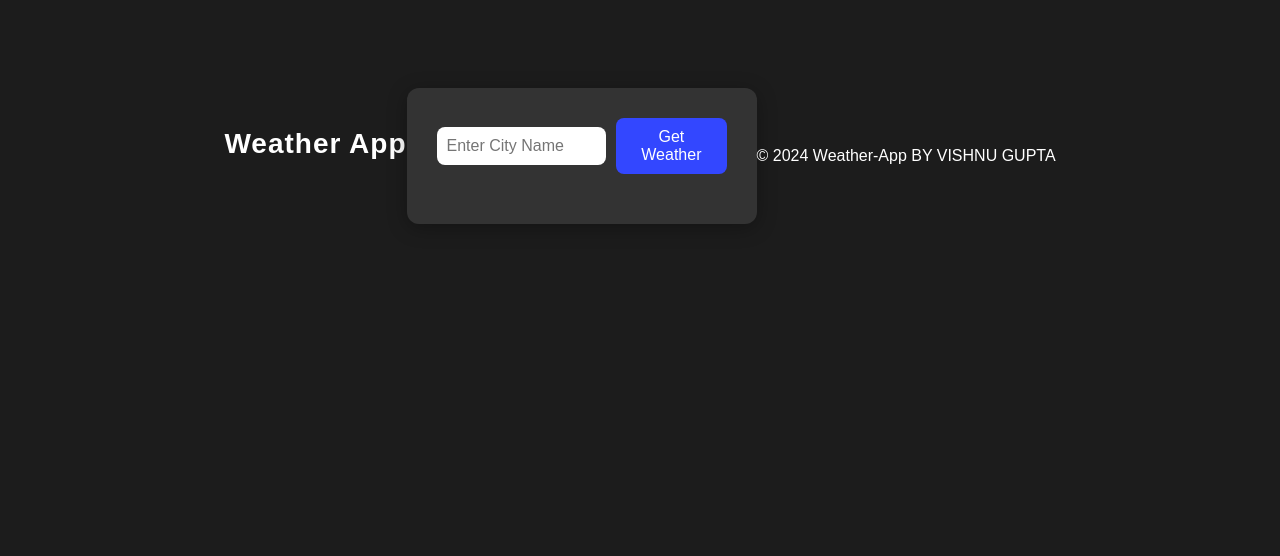
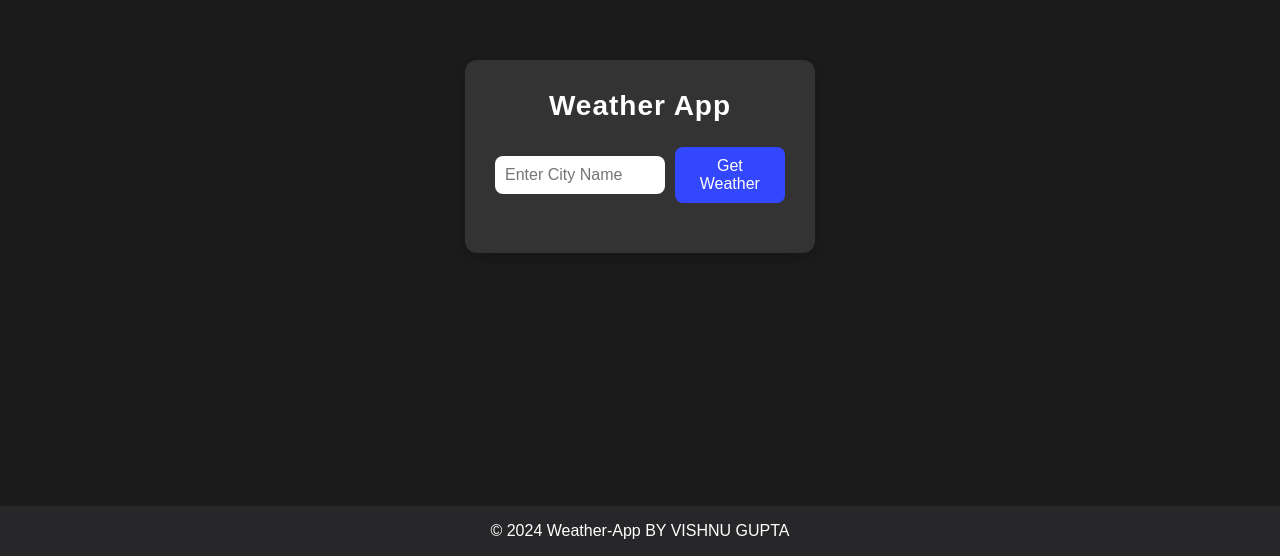
Before and after one commit to Vishnugupta2711/weather-app, a plain HTML site: page index.html in a window 1280 px wide. Shown: the part 244-800 px from the top of the page. Drawn offline with Linux system fonts and the light colour scheme.

Commit message:
final commit

```diff
--- a/index.html
+++ b/index.html
@@ -7,21 +7,18 @@
     <link rel="stylesheet" href="style.css">
 </head>
 <body>
-
-    <h1 class="text-center text-white py-4 bg-zinc-800 cursor-pointer">Weather App</h1>
-
     <div class="container">
+        <h1>Weather App</h1>
         <div class="input-section">
             <input type="text" id="cityInput" placeholder="Enter City Name" />
             <button id="getWeatherBtn">Get Weather</button>
         </div>
-        <div class="weather-data" id="weatherData"></div>
+        <div class="weather-data" id="weatherData">
+        </div>
     </div>
-
     <footer class="bg-zinc-800 text-white text-center py-4">
-         © 2024 Weather-App BY VISHNU GUPTA
+        © 2024 Weather-App BY VISHNU GUPTA
     </footer>
-
     <script src="scripts.js"></script>
 </body>
 </html>
--- a/scripts.js
+++ b/scripts.js
@@ -27,8 +27,10 @@ document.getElementById('getWeatherBtn').addEventListener('click', () => {
     }
 
     function displayWeatherData(data) {
+        const iconUrl = data.current.condition.icon;
         const weatherData = `
             <h2>Weather in ${data.location.name}, ${data.location.country}</h2>
+            <img src="${iconUrl}" alt="Weather Icon">
             <p><strong>Temperature:</strong> ${data.current.temp_c}°C</p>
             <p><strong>Condition:</strong> ${data.current.condition.text}</p>
             <p><strong>Humidity:</strong> ${data.current.humidity}%</p>
--- a/style.css
+++ b/style.css
@@ -1,22 +1,22 @@
-/* General Reset */
 * {
     margin: 0;
     padding: 0;
     box-sizing: border-box;
 }
 
-/* Body Styling */
-body {
+html, body {
+    height: 100%;
     font-family: 'Arial', sans-serif;
     background-color: #1c1c1c;
-    display: flex;
-    justify-content: center;
-    align-items: center;
-    height: 100vh;
-    color: #fff;
 }
 
-/* Main Container Styling */
+body {
+    display: flex;
+    justify-content: center;  /* Centers the container horizontally */
+    align-items: center;      /* Centers the container vertically */
+    height: 100vh;            /* Ensures body takes the full viewport height */
+}
+
 .container {
     background-color: #333;
     padding: 30px;
@@ -27,7 +27,6 @@ body {
     transition: all 0.3s ease;
 }
 
-/* Heading Styling */
 h1 {
     color: #fff;
     font-size: 28px;
@@ -35,7 +34,6 @@ h1 {
     letter-spacing: 1px;
 }
 
-/* Input Section Styling */
 .input-section {
     display: flex;
     justify-content: center;
@@ -56,7 +54,6 @@ h1 {
 button {
     padding: 10px 15px;
     border-radius: 8px;
-
     border: none;
     background-color: #3347ff;
     color: #fff;
@@ -90,7 +87,6 @@ button:hover {
     margin-bottom: 15px;
 }
 
-/* Error Message Styling */
 .error {
     color: #ff4d4d;
     font-size: 18px;
@@ -100,7 +96,17 @@ button:hover {
     border-radius: 8px;
 }
 
-/* Hover Effect for Container */
 .container:hover {
     box-shadow: 0 6px 25px rgba(0, 0, 0, 0.6);
 }
+
+/* Footer styling */
+footer {
+    background: rgb(39, 39, 42);
+    color: #fff;
+    text-align: center;
+    padding: 1rem;
+    width: 100%;
+    position: fixed;
+    bottom: 0;
+}
```
